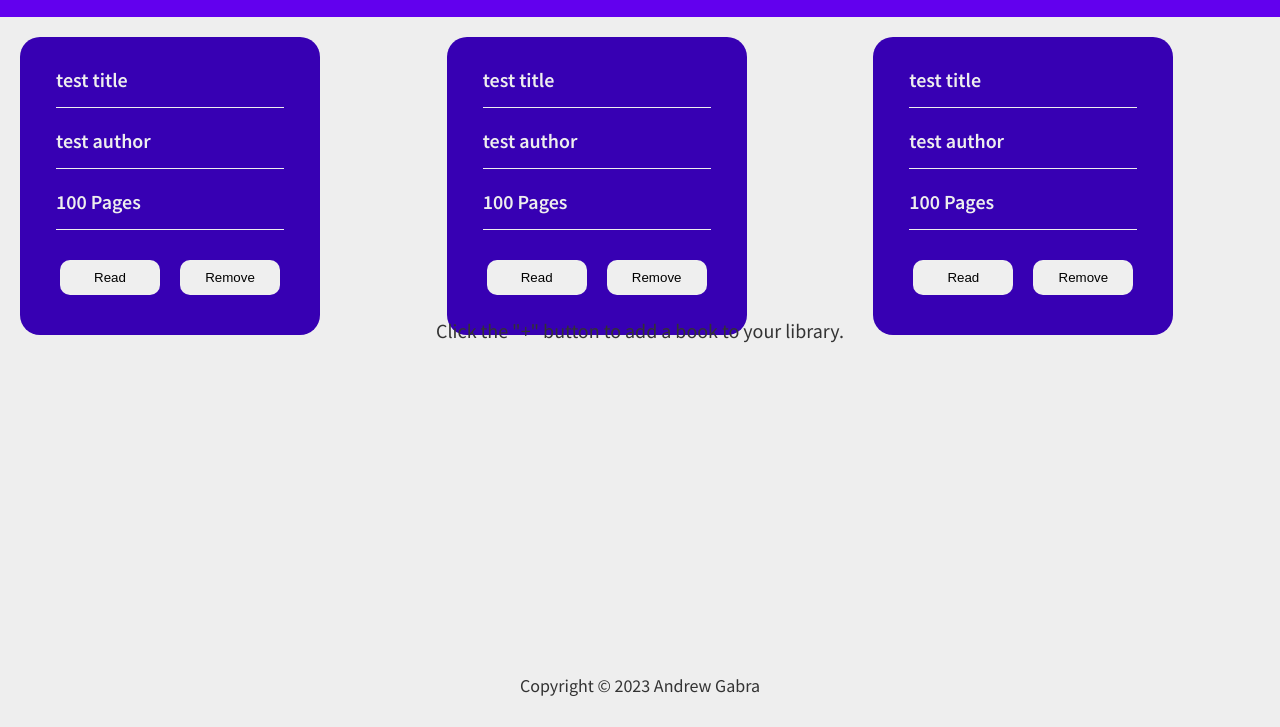
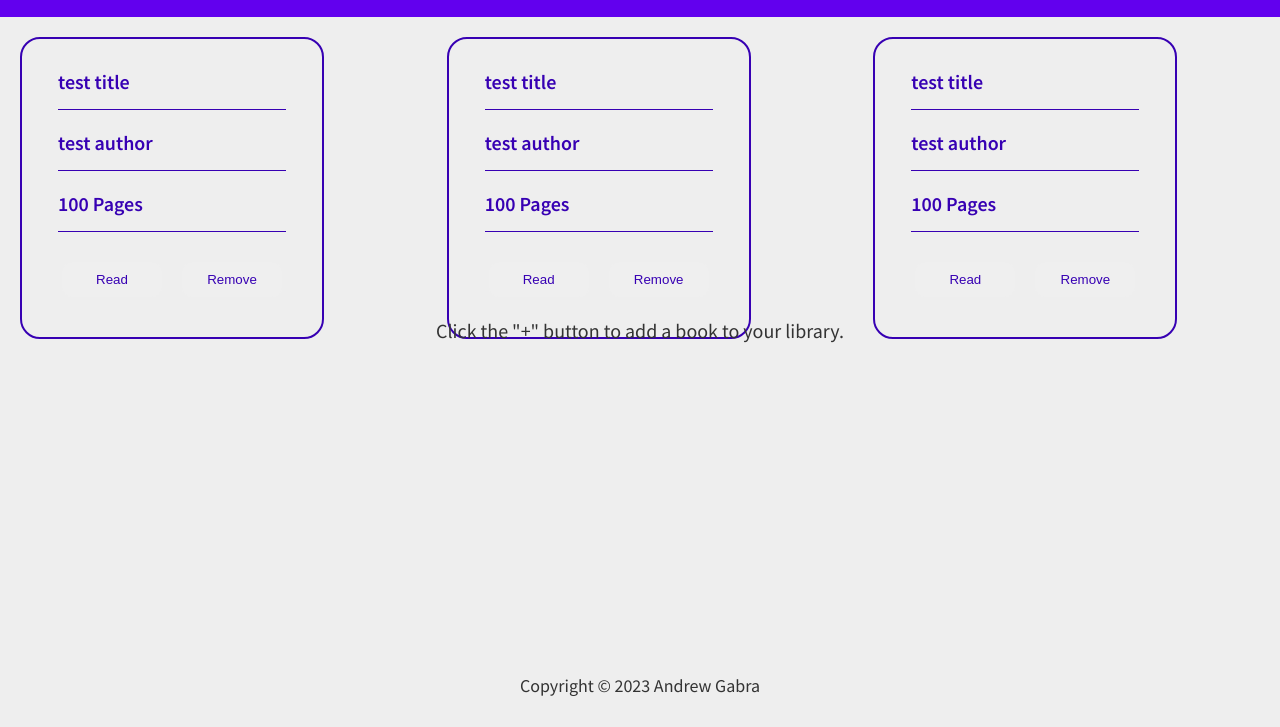
Before and after one commit to agabra23/library-odin, a plain HTML site: page index.html in a window 1280 px wide. Shown: the part 73-800 px from the top of the page. Drawn offline with Linux system fonts and the light colour scheme.

Commit message:
Adjust card colors

```diff
--- a/style.css
+++ b/style.css
@@ -217,16 +217,17 @@ input[type="checkbox"] {
   gap: 2rem;
   font-size: 2rem;
   padding: 3rem;
-  background-color: var(--purple-700);
+  background-color: var(--primary-light);
+  border: 2px solid var(--purple-700);
   border-radius: 2rem;
-  color: var(--primary-light);
+  color: var(--purple-700);
 }
 
 .bookTitle,
 .bookAuthor,
 .bookPages {
   font-weight: 600;
-  border-bottom: 1px solid var(--primary-light);
+  border-bottom: 1px solid var(--purple-700);
   padding-bottom: 1.5rem;
   width: 95%;
 }
@@ -237,4 +238,5 @@ input[type="checkbox"] {
   border-radius: 1rem;
   width: 10rem;
   margin: 1rem;
+  color: var(--purple-700);
 }
```
